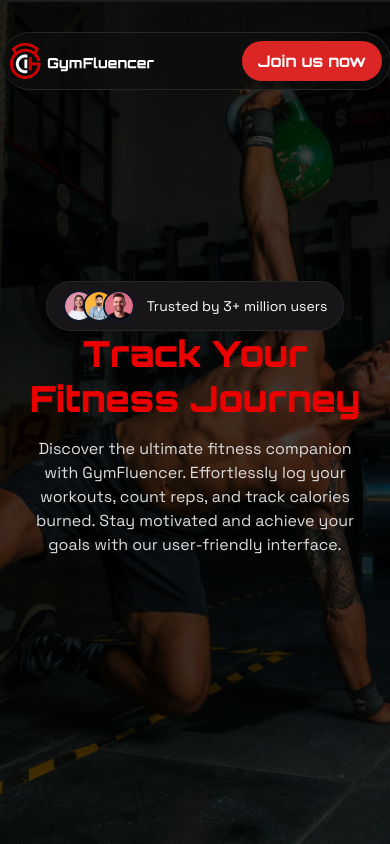
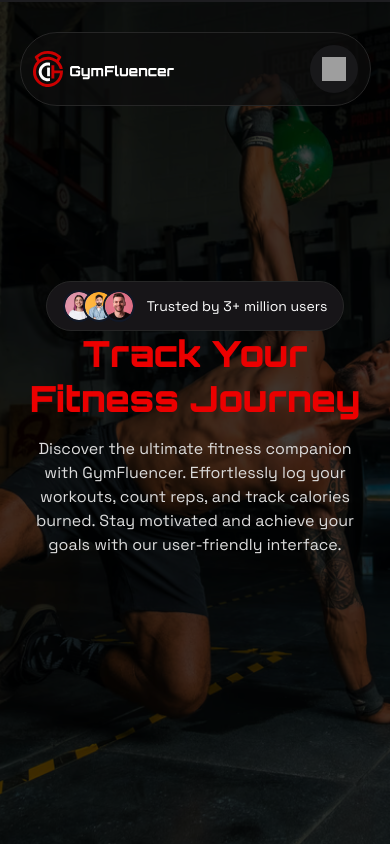
Before and after one commit to rankdeveloper/gym_influencer, a React (Vite) app: page / in a window 390 px wide. Shown: the top 844 px of the page. Built offline with nearby package versions, Linux system fonts and the light colour scheme; grey boxes are pictures that could not be loaded.

Commit message:
navbar make responsive

```diff
--- a/src/components/header.jsx
+++ b/src/components/header.jsx
@@ -1,21 +1,36 @@
-import React, { useEffect, useRef, useState } from "react";
-
+import { useEffect, useRef, useState } from "react";
+import { ChevronDown } from "lucide-react";
 import logo from "../assets/img/h_logo.svg";
-import { FontAwesomeIcon } from "@fortawesome/react-fontawesome";
-import { faChevronDown } from "@fortawesome/free-solid-svg-icons";
 
 export default function Header() {
   const [isOpen, setIsOpen] = useState(false);
+  const [isMobileMenuOpen, setIsMobileMenuOpen] = useState(false);
   const dropdownRef = useRef(null);
+  const mobileDropDown = useRef(null);
 
   const toggleDropdown = () => {
-    setIsOpen(!isOpen);
+    setIsOpen((prev) => !prev);
   };
+
+  const toggleMobileMenu = () => {
+    setIsMobileMenuOpen((prev) => !prev);
+  };
+
+  const mNav = ["Home", "About", "Services", "Blogs", "Contact"];
 
   useEffect(() => {
     const handleClickOutside = (event) => {
-      if (dropdownRef.current && !dropdownRef.current.contains(event.target)) {
+      if (
+        dropdownRef.current?.contains &&
+        !dropdownRef.current.contains(event.target)
+      ) {
         setIsOpen(false);
+      }
+      if (
+        mobileDropDown.current?.contains &&
+        !mobileDropDown.current.contains(event.target)
+      ) {
+        setIsMobileMenuOpen(false);
       }
     };
 
@@ -26,31 +41,30 @@ export default function Header() {
   }, []);
 
   return (
-    <div className="fixed flex top-0 left-0 right-0 w-full md:w-[90%] z-50 border-gray h-auto mx-auto">
-      <header className=" md:!mx-auto mt-8 text-[#96979c] border rounded-[5rem] xl max-w-4xl header items-center relative">
-        <nav className="container flex justify-between p-2 items-center">
+    <>
+      <div className="fixed flex top-0 left-0 right-0 w-full items-center xl:items-center justify-center xl:justify-center md:w-[90%] xl:w-[90%] z-50 border-gray h-auto mx-auto">
+        <header className="!w-[90%] md:w-full xl:w-full md:!mx-auto xl:!mx-auto mt-8 text-[#96979c] border  md:rounded-[5rem] md:max-w-4xl xl:max-w-[1100px] header items-center relative bg-black md:bg-transparent">
+          <nav className="container flex justify-between p-3 md:p-3 xl:p-3 items-center">
             <div className="flex items-center space-x-2 h-9 w-36">
-            <img src={logo} alt="Gymfluencer Logo" />
+              <img src={logo} alt="Gymfluencer Logo" className="h-full" />
             </div>
 
+            {/* for desktop */}
             <ul className="hidden md:flex items-center space-x-8 text-sm font-medium">
               <li className="hover:text-red-500 cursor-pointer">Home</li>
               <li className="hover:text-red-500 cursor-pointer">About</li>
-
               <li className="relative" ref={dropdownRef}>
                 <span
                   onClick={toggleDropdown}
                   className="hover:text-red-500 cursor-pointer flex items-center"
                 >
                   Our Services
-                <FontAwesomeIcon
-                  icon={faChevronDown}
-                  className={`ml-1 transform ${
-                    isOpen ? "rotate-180" : "rotate-0"
-                  } transition-transform duration-300`}
+                  <ChevronDown
+                    className={`ml-1 h-4 w-4 transform transition-transform duration-300 ${
+                      isOpen ? "rotate-180" : ""
+                    }`}
                   />
                 </span>
-
                 {isOpen && (
                   <div className="absolute left-0 min-w-[200px] bg-[#141414] text-lightGray rounded-md mt-2 shadow-lg">
                     <ul className="flex flex-col space-y-2 p-4">
@@ -64,17 +78,66 @@ export default function Header() {
                   </div>
                 )}
               </li>
-
               <li className="hover:text-red-500 cursor-pointer">Benefits</li>
               <li className="hover:text-red-500 cursor-pointer">Blogs</li>
               <li className="hover:text-red-500 cursor-pointer">Contact</li>
             </ul>
 
-          <button className="bg-red-600 hover:bg-red-700 text-white py-2 px-4 rounded-full font-bold">
+            <div className="flex items-center gap-4">
+              <button className="hidden md:block bg-red-600 hover:bg-red-700 text-white py-2 px-4 rounded-full font-bold">
                 Join us now
               </button>
+
+              {/* Mobile Menu Button */}
+              <button
+                onClick={toggleMobileMenu}
+                className="md:hidden text-white"
+              >
+                {isMobileMenuOpen ? (
+                  <>
+                    <div className=" p-3 rounded-full bg-[#18181a]">
+                      <img
+                        className="h-6 w-6 object-cover"
+                        src="https://framerusercontent.com/images/tIEQjQ5QDx1TzUHLSEdkAOUig.svg
+"
+                      />
+                    </div>
+                  </>
+                ) : (
+                  <>
+                    <div className=" p-3 rounded-full bg-[#18181a]">
+                      <img
+                        className="h-6 w-6 object-cover"
+                        src="https://framerusercontent.com/images/tIEQjQ5QDx1TzUHLSEdkAOUig.svg
+"
+                      />
+                    </div>
+                  </>
+                )}
+              </button>
+            </div>
           </nav>
         </header>
       </div>
+
+      {/* //for mbile    */}
+      {isMobileMenuOpen && (
+        <div
+          ref={mobileDropDown}
+          className="fixed top-32 right-8 z-10 min-w-[150px] bg-[#141414] text-lightGray rounded-md mt-2 shadow-lg"
+        >
+          <ul className="flex flex-col space-y-2 p-4">
+            {mNav.map((item, index) => (
+              <li
+                key={index}
+                className="hover:text-red-500 text-[#96979c] cursor-pointer text-base second"
+              >
+                {item}
+              </li>
+            ))}
+          </ul>
+        </div>
+      )}
+    </>
   );
 }
```
Lines whose indentation alone changed are shown as unchanged.
